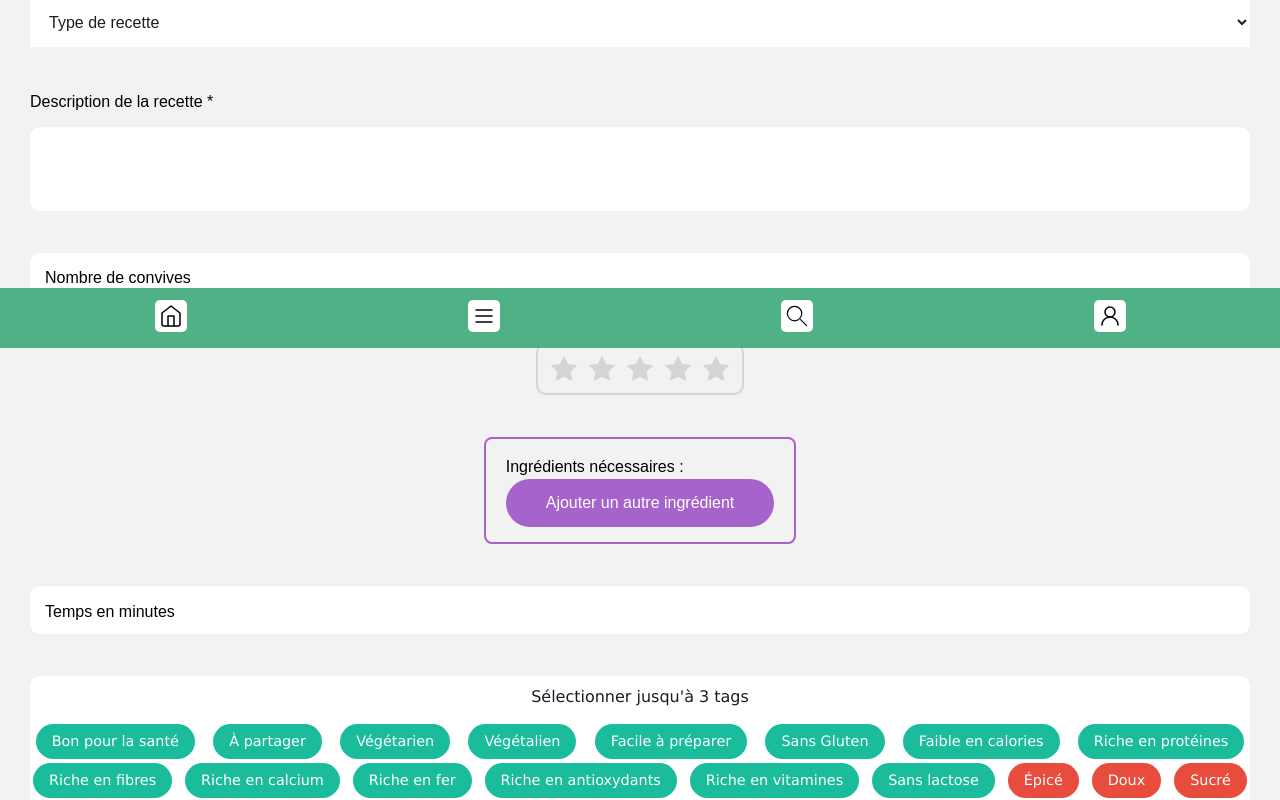
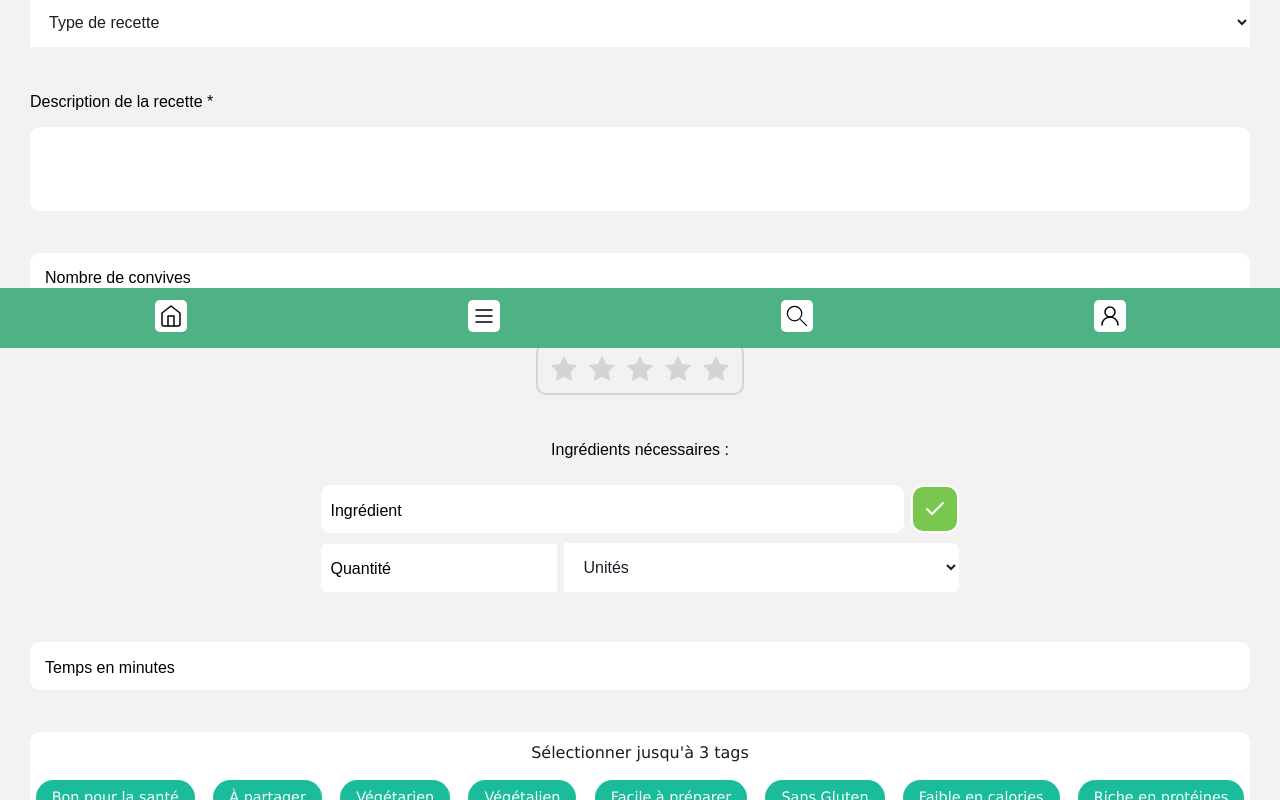
Before and after one commit to Sinematic/CuisineFiesta-F, a React (Vite) app: page /ajouter-une-recette in a window 1280 px wide. Shown: the part 452-1252 px from the top of the page. Built offline with nearby package versions, Linux system fonts and the light colour scheme.

Commit message:
Ajout et fix logique d'ajout d'ingrédients, corrections de certains composants plus anciens

```diff
--- a/package.json
+++ b/package.json
@@ -14,11 +14,13 @@
     "moment": "^2.29.4",
     "react": "^18.2.0",
     "react-dom": "^18.2.0",
-    "react-router-dom": "^6.15.0"
+    "react-router-dom": "^6.15.0",
+    "uuid": "^9.0.1"
   },
   "devDependencies": {
     "@types/react": "^18.2.15",
     "@types/react-dom": "^18.2.7",
+    "@types/uuid": "^9.0.4",
     "@typescript-eslint/eslint-plugin": "^6.0.0",
     "@typescript-eslint/parser": "^6.0.0",
     "@vitejs/plugin-react": "^4.0.3",
--- a/src/components/FormElements/Select.tsx
+++ b/src/components/FormElements/Select.tsx
@@ -5,11 +5,12 @@ function Select(props: {
     options: Array<string>,
     state: string | undefined,
     setter: React.Dispatch<React.SetStateAction<string>>,
-    label: string
+    label: string ,
+    identifier?: string
 }) {
 
     return (
-        <div className="select-wrapper">
+        <div className={"select-wrapper " + (props.identifier ? props.identifier : "")}>
             <select id={props.name} name={props.name} onChange={(e) => props.setter(e.target.value)}>
                 <option value="">{props.label}</option>
                 {props.options.map((option) => <option key={option} value={option}>{option}</option>)}
--- a/src/components/FormElements/Textarea.tsx
+++ b/src/components/FormElements/Textarea.tsx
@@ -1,12 +1,12 @@
 import "../../styles/FormElements/Textarea.css"
 
 function Textarea(props: {
-    state: string | undefined,
+    state?: string,
     setter: React.Dispatch<React.SetStateAction<string>>,
     value?: string,
     identifier?: string,
     name: string,
-    label ?: string,
+    label?: string,
     minLength?: number,
     maxLength?: number
 }) {
--- a/src/components/RecipeBuilder/Ingredient.tsx
+++ b/src/components/RecipeBuilder/Ingredient.tsx
@@ -3,7 +3,10 @@ import Input from "../FormElements/Input"
 import Select from "../FormElements/Select"
 import "../../styles/RecipeBuilder/Ingredient.css"
 
-function Ingredient(props : { index: number }) {
+function Ingredient(props: {
+    ingredients: Array<{ name: string; amount: string; unit: string }>;
+    setIngredients: React.Dispatch<React.SetStateAction<Array<{ name: string; amount: string; unit: string }>>>,
+}) {
 
     const units = [
         "Millilitres (mL)",
@@ -15,23 +18,47 @@ function Ingredient(props : { index: number }) {
         "Pincées",
         "Cuillères à soupe (c. à s.)",
         "Cuillères à café (c. à c.)",
-        "Pièces",
-        "Onces (oz)"
+        "Pièces"
     ]
 
     const [name, setName] = useState<string>("")
-    const [amount, setAmount] = useState<string>()
+    const [amount, setAmount] = useState<string>("")
     const [unit, setUnit] = useState<string>("")
+
+    const addIngredient = () => {
+
+        if (name.trim().length > 1 && amount.length > 0 && unit.length > 0) {
+            props.setIngredients([...props.ingredients, {
+                name: name,
+                amount: amount,
+                unit: unit
+            }])
+        }
+    }
 
     return (
         <div className="ingredient-wrapper">
-            <Input onChange={(e) => setName(e.target.value)} value={name}
-            name="ingredientName" type="text"
-            label={"Ingrédient n° " + props.index} placeholder={true} />
-            <Input onChange={(e) => setAmount(e.target.value)} value={amount}
-            name="ingredientAmount" type="number" label="Quantité" placeholder={true} maxLength={4} />
-            <Select name="unit" options={units} label="Unité de mesure"
-            state={unit} setter={setUnit}/>
+
+            <div className="first-row">
+                <Input onChange={(e) => setName(e.target.value)} value={name}
+                name="ingredient-name" type="text" label="Ingrédient" placeholder={true} />
+
+                <div className="check" onClick={addIngredient}>
+                    <svg xmlns="http://www.w3.org/2000/svg" width="24" height="24"
+                    viewBox="0 0 24 24" fill="none" stroke="#FFFFFF" strokeWidth="2"
+                    strokeLinecap="round" strokeLinejoin="round">
+                        <polyline points="20 6 9 17 4 12"/>
+                    </svg>
+                </div>
+            </div>
+
+            <div className="second-row">
+                <Input onChange={(e) => setAmount(e.target.value)} value={amount}
+                name="ingredient-amount" type="number"
+                label="Quantité" placeholder={true} maxLength={3} />
+                <Select name="unit" options={units} label="Unités"
+                state={unit} setter={setUnit} />
+            </div>
         </div>
     )
 }
--- a/src/components/RecipeBuilder/IngredientsList.tsx
+++ b/src/components/RecipeBuilder/IngredientsList.tsx
@@ -1,26 +1,44 @@
-import { useEffect, useState } from "react"
+import { v4 as uuidv4 } from 'uuid'
 import "../../styles/RecipeBuilder/IngredientsList.css"
-import Button from "../FormElements/Button"
 import Ingredient from "./Ingredient"
 
-function IngredientsList() {
+function IngredientsList(props: {
+    ingredients: Array<{ name: string; amount: string; unit: string }>;
+    setIngredients: React.Dispatch<React.SetStateAction<Array<{ name: string; amount: string; unit: string }>>>;
+}) {
 
-    const [number, setNumber] = useState<Array<number>>([1])
+    const deleteSelf = (index : number) => {
+        const tempArray = [...props.ingredients]
+        tempArray.splice(index, 1)
+        props.setIngredients(tempArray)
+    }
 
 
     return (
         <div className="ingredients-list">
             <h3>Ingrédients nécessaires :</h3>
 
-            <div className="ingredients">
-                {number.forEach(element => {
-                    <Ingredient index={element} />
-                })}
-            </div>
+            <Ingredient key={uuidv4()} ingredients={props.ingredients}
+            setIngredients={props.setIngredients} />
 
-            <Button onClick={() => setNumber([...number, number[-1] + 1])} value="Ajouter un autre ingrédient"/>
+            {props.ingredients.length > 0 ? <ul className="ingredients">
+                {props.ingredients.map((ingredient, index) =>
+                <li key={ingredient.name}>
+                    <span>{ingredient.name}: {ingredient.amount} x {ingredient.unit}</span>
+                    <div className="trash" onClick={() => deleteSelf(index)}>
+                        <svg xmlns="http://www.w3.org/2000/svg"
+                        viewBox="0 0 24 24" fill="none" stroke="#FFFFFF" strokeWidth="2"
+                        strokeLinecap="round" strokeLinejoin="round">
+                            <path d="M3 6h18" />
+                            <path d="M19 6v14c0 1-1 2-2 2H7c-1 0-2-1-2-2V6" />
+                            <path d="M8 6V4c0-1 1-2 2-2h4c1 0 2 1 2 2v2" />
+                            <line x1="10" x2="10" y1="11" y2="17" />
+                            <line x1="14" x2="14" y1="11" y2="17" />
+                        </svg>
+                    </div>
+                </li>)}
+            </ul>: null}
         </div>
-
     )
 }
 
--- a/src/components/RecipeBuilder/RecipeBuilder.tsx
+++ b/src/components/RecipeBuilder/RecipeBuilder.tsx
@@ -1,4 +1,4 @@
-import { useState } from "react"
+import { useEffect, useState } from "react"
 import Header from "../Header/Header"
 import Cover from "../Cover/Cover"
 import Nav from "../Nav/Nav"
@@ -18,29 +18,11 @@ import Tags from "./Tags"
 
 function RecipeBuilder() {
 
-    const possibleTypes = [{
-        type: "Entrée",
-        image: BannerStarter
-    }, {
-        type: "Plat principal",
-        image: BannerMeal
-    }, {
-        type: "Dessert",
-        Image: BannerDessert
-    }, {
-        type: "Autres",
-        image: DefaultBanner
-    }]
+    const possibleTypes = ["Entrée", "Plat principal", "Dessert", "Autres"]
 
 /*
-title //
 ingredients
-type//
-specialutensils
 steps
-description//
-//images//
-//videos//
 duration //
 cost
 complexity//
@@ -52,15 +34,25 @@ recipeFor (pour combien)//
     const [description, setDescription] = useState<string>("")
     const [type, setType] = useState<string>("")
     const [duration, setDuration] = useState<string>()
-    //const [specialUtensils, setSpecialUtensils] = useState<Array<string>>([])
-    //const [ingredients, setIngredients] = useState<Array<{ name: string, amount: number, unit: string }>>()
+    const [ingredients, setIngredients] = useState<Array<{ name: string, amount: string, unit: string }>>([])
     const [rate, setRate] = useState<number | null>(null)
     const [mealFor, setMealFor] = useState<string>()
+    const [cover, setCover] = useState<string>(DefaultBanner)
+
+    useEffect(() => {
+        if (type === "Entrée") {
+            setCover(BannerStarter)
+        }else if (type === "Plat principal") {
+            setCover(BannerMeal)
+        } else if (type === "Dessert") {
+            setCover(BannerDessert)
+        } else setCover(DefaultBanner)
+    }, [type])
 
     return (
         <>
             <Header />
-            <Cover type="title" text="Partager une recette" src={DefaultBanner} alt="" />
+            <Cover type="title" text="Partager une recette" src={cover} alt="" />
 
             <div className="recipe-builder">
 
@@ -68,7 +60,7 @@ recipeFor (pour combien)//
 
                     <Input onChange={(e) => setMealName(e.target.value)} value={mealName}
                     type="text" name="name" label="Nom de la recette" minLength={5} maxLength={60}/>
-                    <Select options={possibleTypes.map(option => option.type)}
+                    <Select options={possibleTypes.map(option => option)}
                     state={type} setter={setType} name="type" label="Type de recette" />
                     <Textarea state={description} setter={setDescription} value={description}
                     name="description" label="Description de la recette *" />
@@ -77,7 +69,7 @@ recipeFor (pour combien)//
                     name="mealFor" type="number" label="Nombre de convives" />
                     <Rate rate={rate} setRate={setRate} />
 
-                    <IngredientsList />
+                    <IngredientsList ingredients={ingredients} setIngredients={setIngredients} />
 
                     <Input onChange={(e) => setDuration(e.target.value)} value={duration}
                     name="duration" type="number" identifier={duration ? "input-filled" : ""}
--- a/src/styles/RecipeBuilder/Ingredient.css
+++ b/src/styles/RecipeBuilder/Ingredient.css
@@ -1,5 +1,28 @@
 .ingredient-wrapper {
-    display: flex;
+    display: grid;
     gap: 10px;
-    padding-block: 12px;
+    padding-block: 8px;
 }
+
+.first-row, .second-row {
+    display: grid;
+    gap: 7px;
+    border-radius: 7px;
+    overflow: hidden;
+}
+
+.second-row {
+    grid-template-columns: 1.2fr 2fr;
+}
+
+.second-row {
+    outline: none;
+}
+
+.ingredient-wrapper input:focus, .ingredient-wrapper select:focus {
+    outline: none !important;
+}
+
+.second-row > .input-wrapper:first-of-type > input {
+    border-radius: 0px;
+}
--- a/src/styles/RecipeBuilder/IngredientsList.css
+++ b/src/styles/RecipeBuilder/IngredientsList.css
@@ -1,6 +1,65 @@
+.ingredients {
+    display: grid;
+    gap: 15px;
+    width: 100%;
+    background-color: var(--white);
+    padding-block: 15px;
+    padding-inline: 8px;
+    border-radius: 10px;
+}
+
+.ingredients > li {
+    list-style: inside;
+    position: relative;
+    padding: 0;
+    margin: 0;
+}
+
+.ingredients > li > span {
+    display: inline-block;
+    width: calc(100% - 54px);
+}
+
+.ingredients > li > .trash {
+    position: absolute;
+    top: 0;
+    right: 0;
+}
+
 .ingredients-list {
-    padding-block: 15px;
-    padding-inline: 20px;
-    border: 2px solid var(--main-color);
+    display: grid;
+    gap: 15px;
+    background-color: var(--grey);
     border-radius: 8px;
 }
+
+.ingredients-list > h3 {
+    text-align: center;
+}
+
+.trash {
+    padding: 4px;
+    width: 32px;
+    height: 32px;
+    background-color: var(--red);
+    border-radius: 10px;
+}
+
+.trash > svg {
+    width: 24px;
+    height: 24px;
+}
+
+.check {
+    width: 48px;
+    height: 48px;
+    padding: 10px;
+    background-color: var(--success);
+    border: 2px solid var(--white);
+    border-radius: 12px;
+}
+
+.first-row {
+    grid-template-columns: 1fr 48px;
+    width: 100%;
+}
```
Also changed, not shown: src/assets/icons/trash.svg (added), 1 other file (tests, documents, lock files or other folders).
